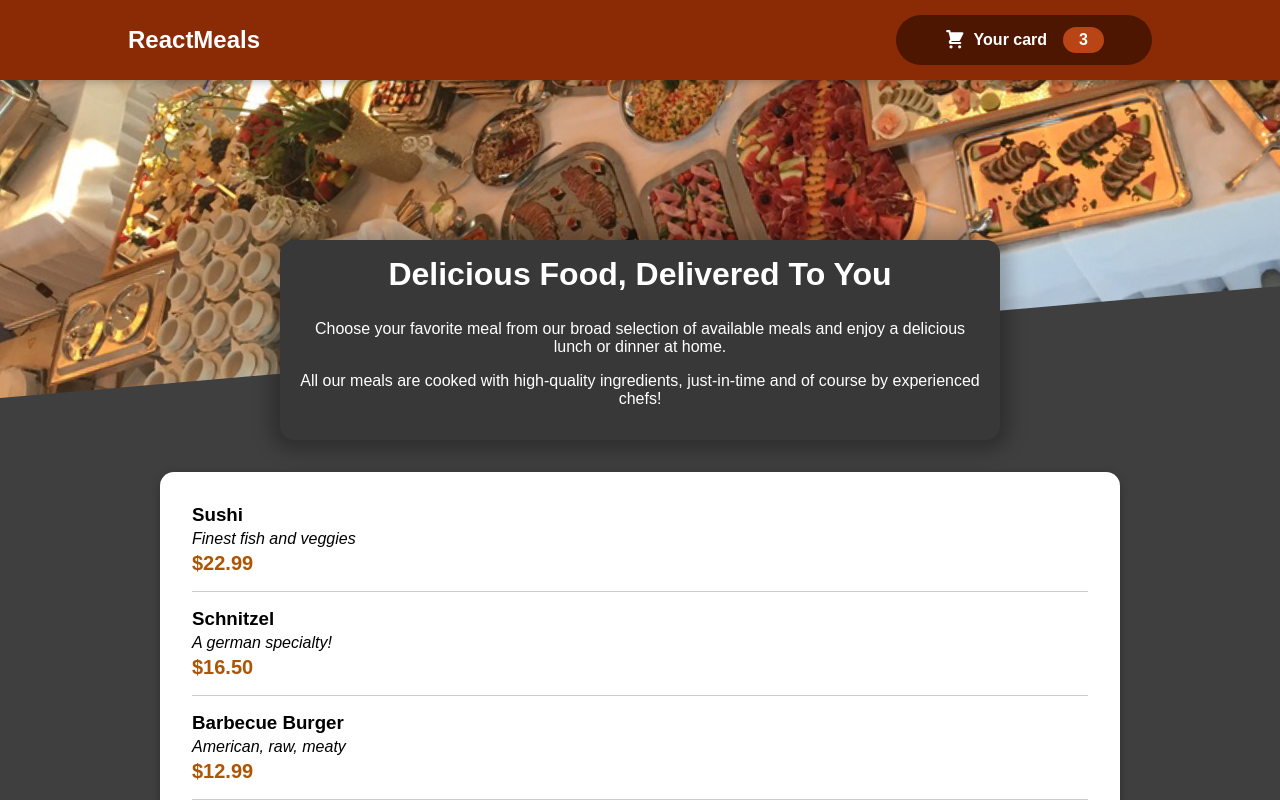
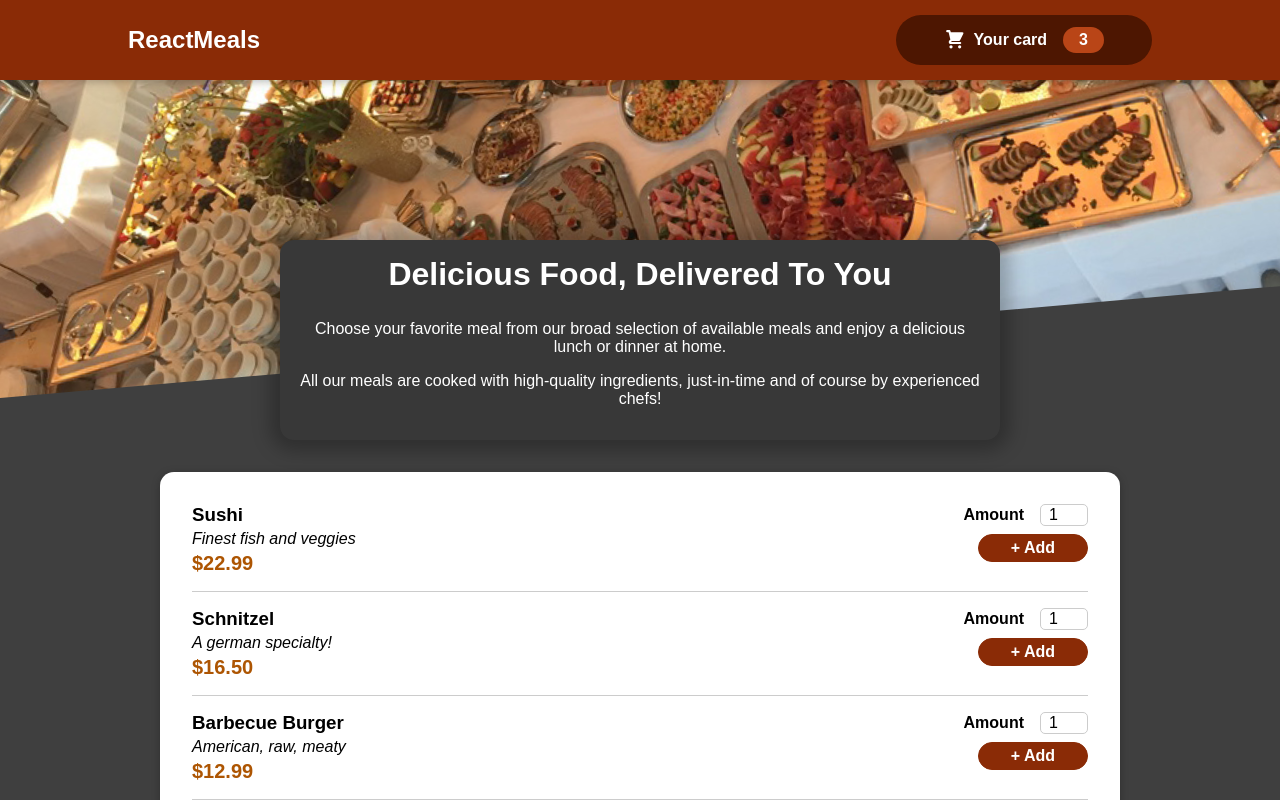
Before and after one commit to Fabianes96/react-complete-guide, a React (Create React App) app: page / in a window 1280 px wide. Shown: the top 800 px of the page. Built offline with nearby package versions, Linux system fonts and the light colour scheme.

Commit message:
Add Cart & input component

```diff
--- a/src/components/Meals/AvailableMeals.js
+++ b/src/components/Meals/AvailableMeals.js
@@ -2,6 +2,7 @@
 import { Card } from '../UI/Card';
 import classes from './AvailableMeals.module.css';
 import { MealItem } from './MealItem';
+import { MealItemForm } from './MealItemForm';
 
 
 const DUMMY_MEALS = [
@@ -32,7 +33,9 @@
   ];
   export const AvailableMeals = () => {
     const meals = DUMMY_MEALS.map((meal)=>{
-        return <MealItem key={meal.id} name={meal.name} description={meal.description} price={meal.price} />
+        return (
+          <MealItem key={meal.id} id={meal.id} name={meal.name} description={meal.description} price={meal.price} />
+        )
     })
   return(
     <section className={classes.meals}>
--- a/src/components/Meals/MealItem.js
+++ b/src/components/Meals/MealItem.js
@@ -1,7 +1,8 @@
 import React from 'react';
 import classes from './MealItem.module.css';
+import { MealItemForm } from './MealItemForm';
 
-export const MealItem = ({ name,description,price:prc }) => {
+export const MealItem = ({ name,description,price:prc, id }) => {
     const price = `$${prc.toFixed(2)}`
     return <li className={classes.meal}>
         <div>
@@ -10,7 +11,7 @@
             <div className={classes.price}>{price}</div>
         </div>
         <div>
-
+            <MealItemForm id={id} />
         </div>
     </li>;
 };
--- a/src/components/Meals/MealItemForm.js
+++ b/src/components/Meals/MealItemForm.js
@@ -0,0 +1,23 @@
+import React from 'react';
+import { Input } from '../UI/Input';
+import classes from './MealItemForm.module.css';
+
+
+export const MealItemForm = ({id}) => {
+  const onSubmitHandler = (e)=>{
+    e.preventDefault();
+  }
+  return(
+    <form onSubmit={onSubmitHandler} className={classes.form}>
+        <Input label="Amount" input={{
+          id: 'amount' + id,
+          type: 'number',
+          min: '1',
+          max: '5',
+          step: '1',
+          defaultValue: '1'
+        }}/>
+        <button>+ Add</button>
+    </form>
+  );
+};
--- /dev/null
+++ b/src/components/Meals/MealItemForm.module.css
@@ -0,0 +1,20 @@
+.form {
+    text-align: right;
+  }
+
+  .form button {
+    font: inherit;
+    cursor: pointer;
+    background-color: #8a2b06;
+    border: 1px solid #8a2b06;
+    color: white;
+    padding: 0.25rem 2rem;
+    border-radius: 20px;
+    font-weight: bold;
+  }
+
+  .form button:hover,
+  .form button:active {
+    background-color: #641e03;
+    border-color: #641e03;
+  }
--- /dev/null
+++ b/src/components/UI/Input.js
@@ -0,0 +1,17 @@
+import React, { useState } from 'react';
+import classes from './Input.module.css';
+
+export const Input = ({label,input}) => {
+  const [addItem, setAddItem] = useState(1);
+  const addItemHandler = ()=>{
+    setAddItem((prev)=>{
+      return prev +1
+    });
+  }
+  return (
+        <div className={classes.input}>
+            <label htmlFor={input.id} >{label}</label>
+            <input {...input}/>
+        </div>
+    );
+};
--- /dev/null
+++ b/src/components/UI/Input.module.css
@@ -0,0 +1,18 @@
+.input {
+    display: flex;
+    align-items: center;
+    margin-bottom: 0.5rem;
+  }
+
+  .input label {
+    font-weight: bold;
+    margin-right: 1rem;
+  }
+
+  .input input {
+    width: 3rem;
+    border-radius: 5px;
+    border: 1px solid #ccc;
+    font: inherit;
+    padding-left: 0.5rem;
+  }
```
Also changed, not shown: src/components/Cart/Cart.js (+25 -0 lines), src/components/Cart/Cart.module.css (+46 -0 lines).
